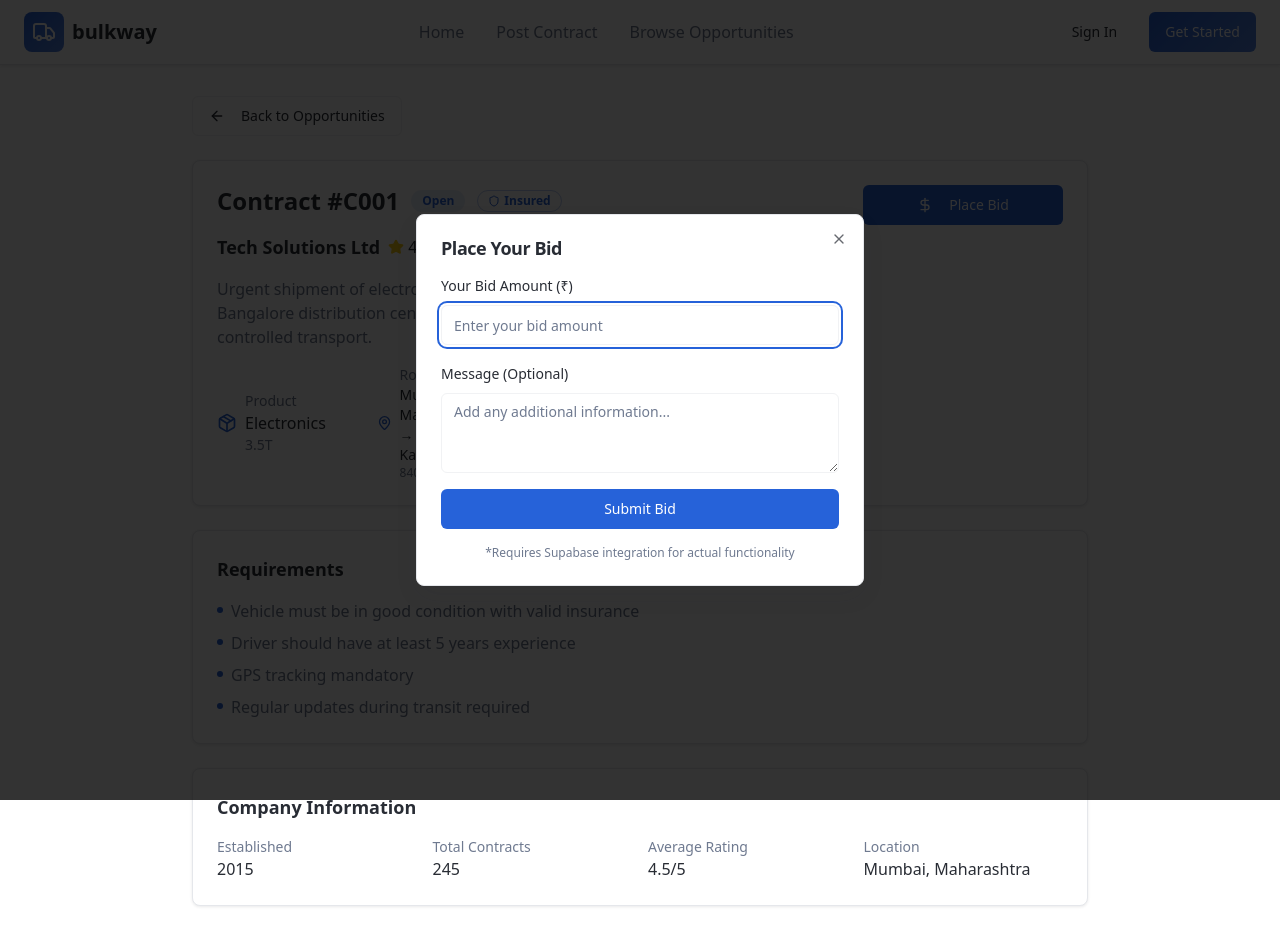
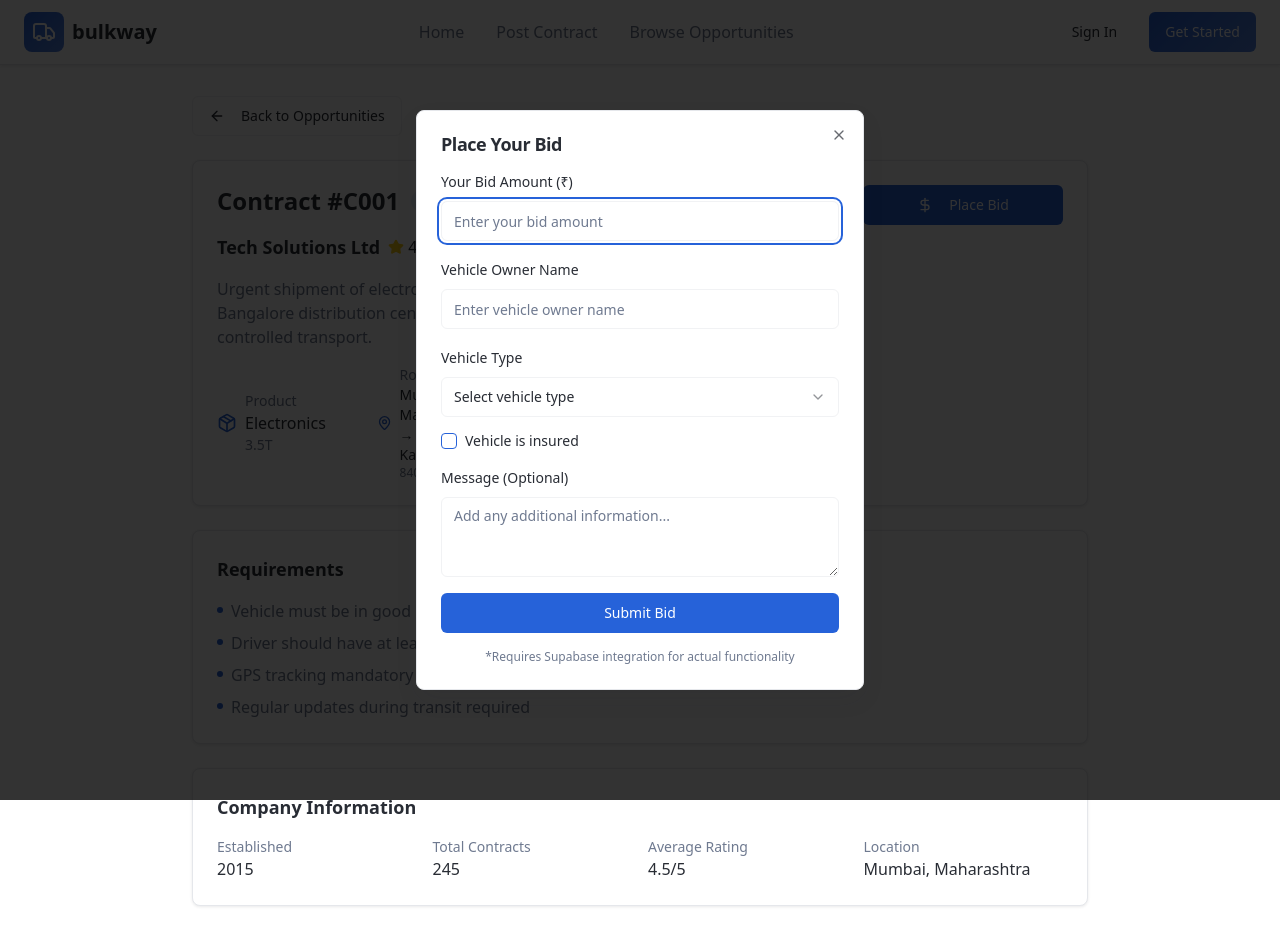
Before and after one commit to Ashishlakhimale23/loadtrust-dispatch-flow, a React (Vite) app: page /contract-details in a window 1280 px wide. Both pictures are taken after a click on the button "Place Bid". Shown: the top 946 px of the page. Built offline with nearby package versions, Linux system fonts and the light colour scheme.

Commit message:
Add bid modal details

```diff
--- a/src/pages/ContractDetails.tsx
+++ b/src/pages/ContractDetails.tsx
@@ -8,12 +8,17 @@ import { Dialog, DialogContent, DialogHeader, DialogTitle, DialogTrigger } from
 import { Input } from "@/components/ui/input";
 import { Textarea } from "@/components/ui/textarea";
 import { Label } from "@/components/ui/label";
+import { Select, SelectContent, SelectItem, SelectTrigger, SelectValue } from "@/components/ui/select";
+import { Checkbox } from "@/components/ui/checkbox";
 import Navbar from "@/components/Navbar";
 
 const ContractDetails = () => {
   const navigate = useNavigate();
   const [bidAmount, setBidAmount] = useState("");
   const [message, setMessage] = useState("");
+  const [vehicleType, setVehicleType] = useState("");
+  const [ownerName, setOwnerName] = useState("");
+  const [isVehicleInsured, setIsVehicleInsured] = useState(false);
 
   // Mock contract data (in real app, this would come from URL params or API)
   const contract = {
@@ -48,7 +53,13 @@ const ContractDetails = () => {
   };
 
   const handlePlaceBid = () => {
-    console.log("Placing bid:", { amount: bidAmount, message });
+    console.log("Placing bid:", {
+      amount: bidAmount,
+      message,
+      vehicleType,
+      ownerName,
+      isVehicleInsured
+    });
     // This would integrate with Supabase for actual functionality
   };
 
@@ -157,6 +168,48 @@ const ContractDetails = () => {
                             onChange={(e) => setBidAmount(e.target.value)}
                           />
                         </div>
+
+                        <div className="space-y-2">
+                          <Label htmlFor="ownerName">Vehicle Owner Name</Label>
+                          <Input
+                            id="ownerName"
+                            placeholder="Enter vehicle owner name"
+                            value={ownerName}
+                            onChange={(e) => setOwnerName(e.target.value)}
+                          />
+                        </div>
+
+                        <div className="space-y-2">
+                          <Label htmlFor="vehicleType">Vehicle Type</Label>
+                          <Select value={vehicleType} onValueChange={setVehicleType}>
+                            <SelectTrigger>
+                              <SelectValue placeholder="Select vehicle type" />
+                            </SelectTrigger>
+                            <SelectContent>
+                              <SelectItem value="10-wheeler">10 Wheeler</SelectItem>
+                              <SelectItem value="6-wheeler">6 Wheeler</SelectItem>
+                              <SelectItem value="4-wheeler">4 Wheeler (Pickup)</SelectItem>
+                              <SelectItem value="mini-truck">Mini Truck</SelectItem>
+                              <SelectItem value="trailer">Trailer</SelectItem>
+                              <SelectItem value="container">Container</SelectItem>
+                            </SelectContent>
+                          </Select>
+                        </div>
+
+                        <div className="flex items-center space-x-2">
+                          <Checkbox
+                            id="vehicleInsured"
+                            checked={isVehicleInsured}
+                            onCheckedChange={(checked) => setIsVehicleInsured(checked === true)}
+                          />
+                          <Label
+                            htmlFor="vehicleInsured"
+                            className="text-sm font-medium leading-none peer-disabled:cursor-not-allowed peer-disabled:opacity-70"
+                          >
+                            Vehicle is insured
+                          </Label>
+                        </div>
+
                         <div className="space-y-2">
                           <Label htmlFor="message">Message (Optional)</Label>
                           <Textarea
```
